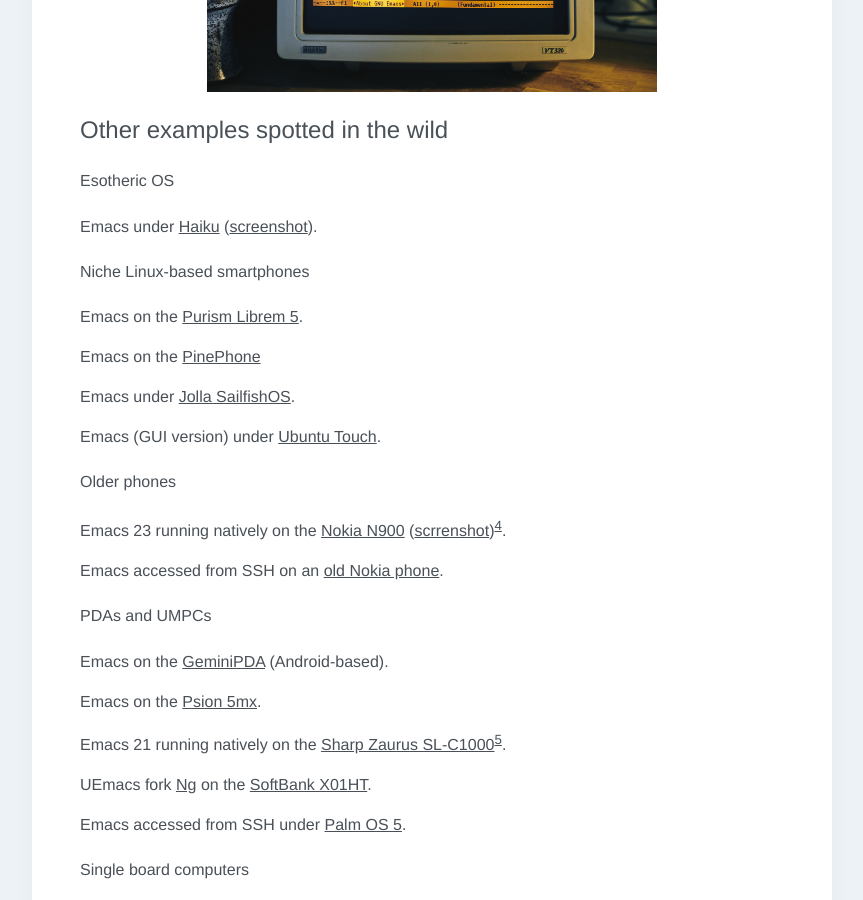
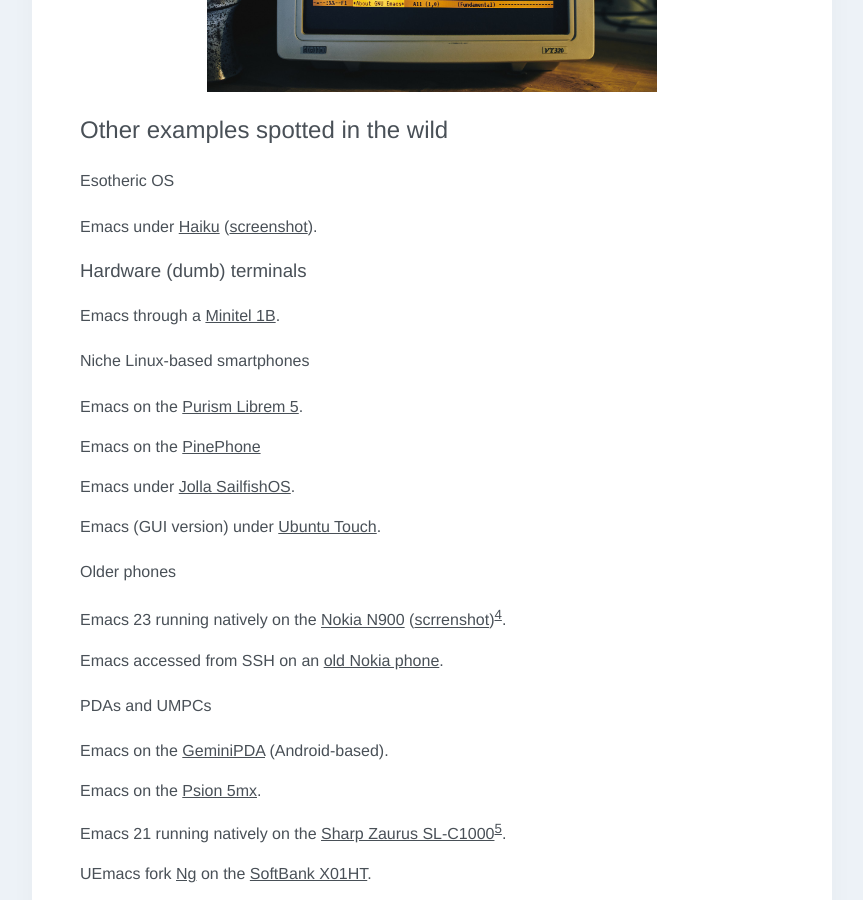
Before and after one commit to p3r7/blog, a Jekyll site: the page built from _posts/2020-09-02-emacs-in-odd-places.md, in a window 1280 px wide and 900 px high, scrolled down 2477 px. Shown: the whole window, without its empty margins (208-1071 px from the left). Built offline with Jekyll 4.4.1, drawn with Linux system fonts in a browser that asks for light colours; some web fonts are replaced.

Commit message:
Added minitel

```diff
--- a/_posts/2020-09-02-emacs-in-odd-places.md
+++ b/_posts/2020-09-02-emacs-in-odd-places.md
@@ -83,6 +83,9 @@
 
 Emacs under [Haiku](https://depot.haiku-os.org/#!/pkg/emacs/haikuports/26/2/-/-/1/x86_64?bcguid=bc157-URXX) ([screenshot](https://imgur.com/GCa6CFK)).
 
+### Hardware (dumb) terminals
+
+Emacs through a [Minitel 1B](https://twitter.com/CanalEDTA/status/721345151214465024).
 
 #### Niche Linux-based smartphones
 
```
